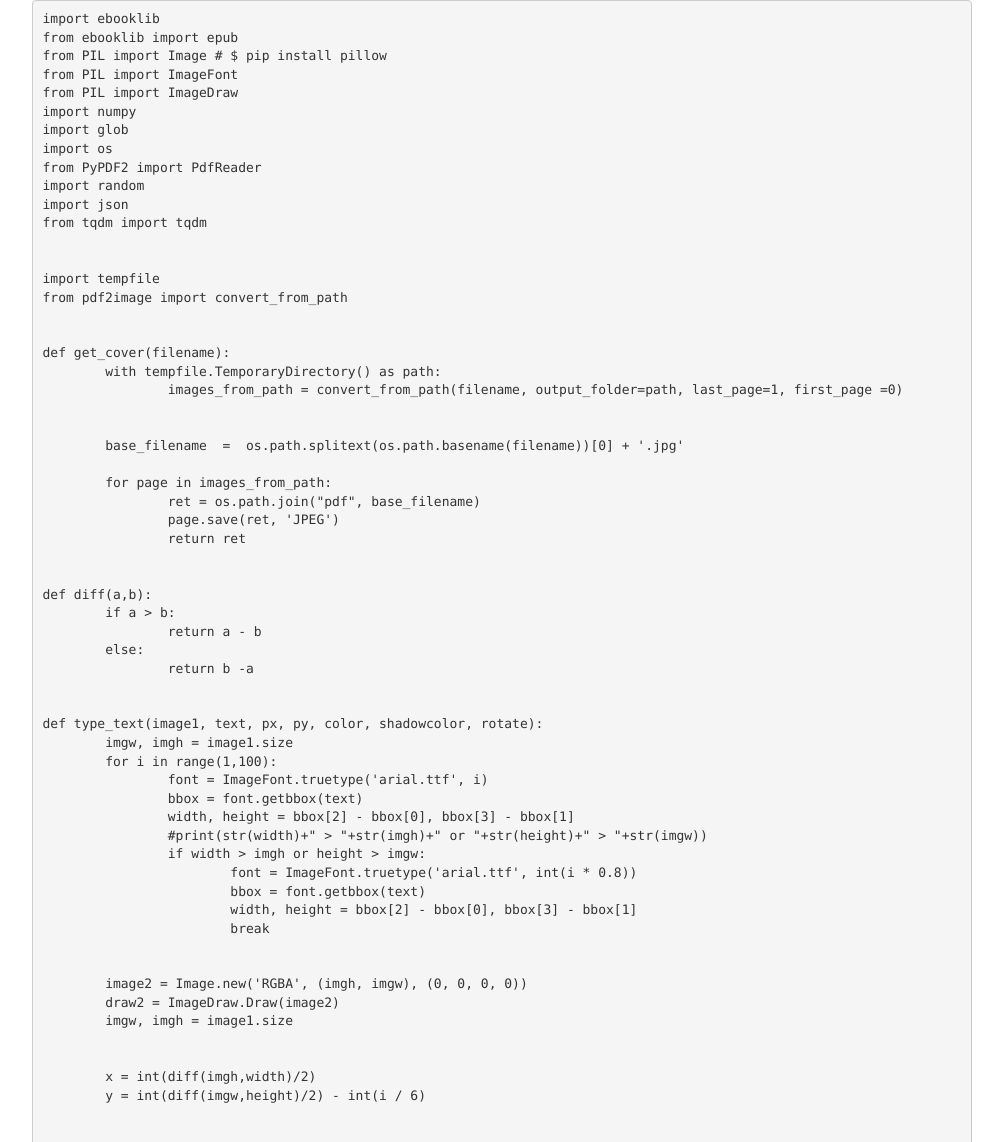
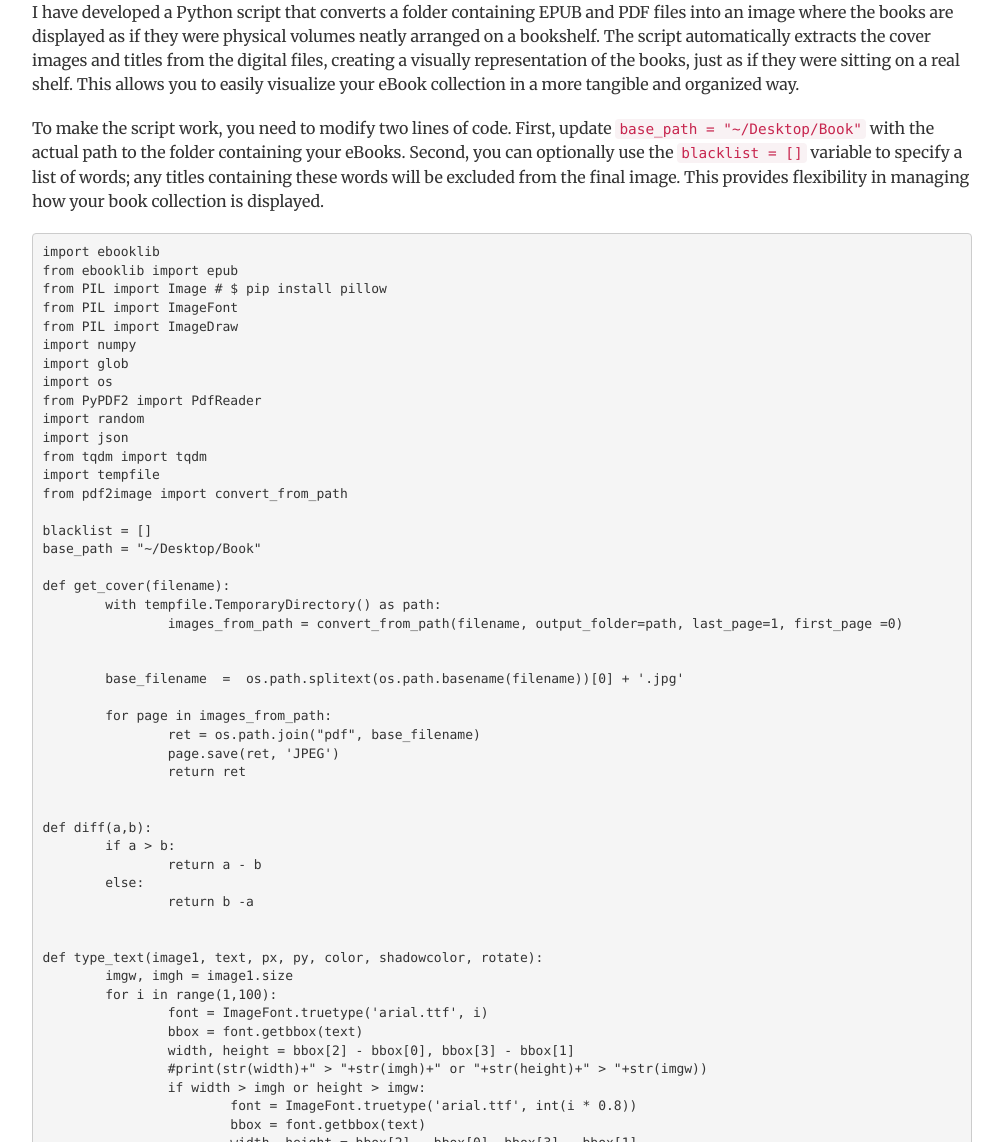
Before and after one commit to iacoposk8/iacoposk8.github.io, a Jekyll site: the page built from projects/ebook-to-covers-library/index.md, in a window 1280 px wide and 1400 px high, scrolled down 262 px. Shown: the part 258-1400 px from the top of the window, without its empty margins (138-1141 px from the left). Built offline with Jekyll 4.4.1, drawn with Linux system fonts in a browser that asks for light colours; some of the changed text lies outside the part shown.

Commit message:
Update index.md

````diff
--- a/projects/ebook-to-covers-library/index.md
+++ b/projects/ebook-to-covers-library/index.md
@@ -6,6 +6,10 @@ title: Ebook to covers in library
 # Ebook to covers in library
 
 ![sample to result image](covers.jpg)
+
+I have developed a Python script that converts a folder containing EPUB and PDF files into an image where the books are displayed as if they were physical volumes neatly arranged on a bookshelf. The script automatically extracts the cover images and titles from the digital files, creating a visually representation of the books, just as if they were sitting on a real shelf. This allows you to easily visualize your eBook collection in a more tangible and organized way.
+
+To make the script work, you need to modify two lines of code. First, update `base_path = "~/Desktop/Book"` with the actual path to the folder containing your eBooks. Second, you can optionally use the `blacklist = []` variable to specify a list of words; any titles containing these words will be excluded from the final image. This provides flexibility in managing how your book collection is displayed.
 
 ```
 import ebooklib
@@ -20,11 +24,11 @@ from PyPDF2 import PdfReader
 import random
 import json
 from tqdm import tqdm
-
-
 import tempfile
 from pdf2image import convert_from_path
 
+blacklist = []
+base_path = "~/Desktop/Book"
 
 def get_cover(filename):
 	with tempfile.TemporaryDirectory() as path:
@@ -154,12 +158,8 @@ def add_border_if_white(image_path):
         # Restituisci l'immagine originale se non è prevalentemente bianca
         return image
 
-
-blacklist = [' seo ', 'google', 'marketing', 'biohacking', 'trading', 'roberto re', 'marx', 'comunista', 'ipnosi', 'bitcoin', 'business', 'crowdfunding', 'farmaceutiche', '4 ore alla settimana', '12 regole per la vita', 'allucinazioni.epub', 'armi di persuasione di massa.pdf', 'bus 323 - emis killa.epub', 'drabkin', 'dsm', 'i ching.pdf', 'la cultura hip hop e la musica rap in italia - massimiliano vecchi.pdf', 'la mangiatoia - aa.vv_.epub', 'legge dell\'attrazione.pdf', 'menti sospettose (italian editi - rob brotherton', 'nienteansia', 'psiq', 'pubblicare libro', 'raising the bar the definitive guide to pull-up bar calisthenics', 'danilo bussa', 'mollo-tutto-e-cambio-vita', 'succede sempre qualcosa di meraviglioso', 'tecniche hacker - volume']
-
-
-pdf_files = glob.glob("/media/mezzo/4345727E5C539F3E/Dropbox/Home/Scrivania/Mezzo/altro/Libri/*.pdf")
-epub_files = glob.glob("/media/mezzo/4345727E5C539F3E/Dropbox/Home/Scrivania/Mezzo/altro/Libri/*.epub")
+pdf_files = glob.glob(base_path + "/*.pdf")
+epub_files = glob.glob(base_path + "/*.epub")
 all_files = sorted(pdf_files + epub_files)
 
 
````
